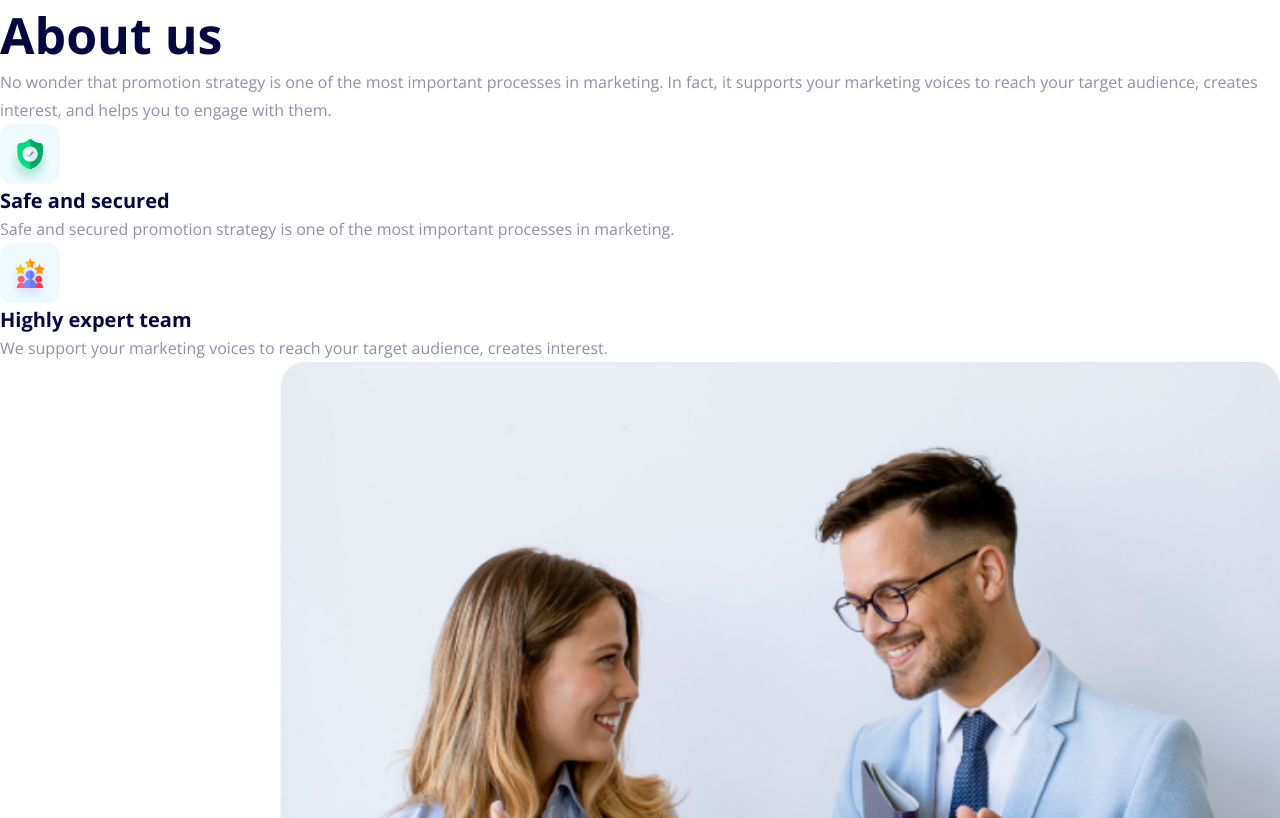
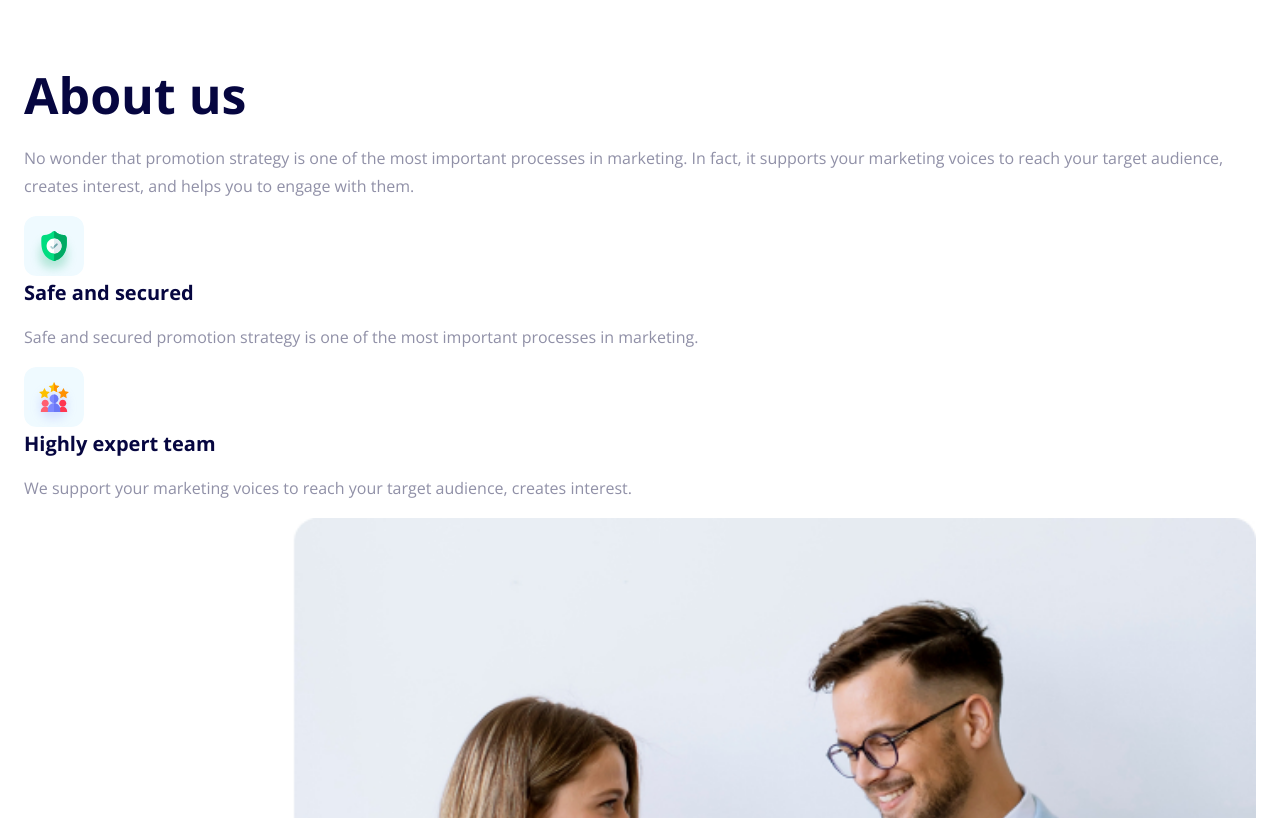
Before and after one commit to kurtP117/info-151, a plain HTML site: page deploy/index.html in a window 1280 px wide. Shown: the part 2522-3340 px from the top of the page. Drawn offline with nearby package versions, Linux system fonts and the light colour scheme; a script that the page names is missing.

Commit message:
Boxed About

```diff
--- a/deploy/index.html
+++ b/deploy/index.html
@@ -89,7 +89,7 @@
             </p>
         </div>
     </section>
-    <aside>
+    <aside id="abt-image">
         <img src="img/about/about-hero.jpg" alt="Image" class="img-scaler">
     </aside>
 </section><section id="packages">
--- a/dev/scss/sections/_about.scss
+++ b/dev/scss/sections/_about.scss
@@ -5,11 +5,15 @@
 
 #about{
     background-color: var(--white);
+    padding: 60px 24px;
+
     section{
         p{
             color: var(--grey);
             font-size: helpers.rem-calc(16);
             line-height: helpers.rem-calc(28);
+            margin-top: 16px;
+            margin-bottom: 16px;
         }
 
         #safe{
@@ -22,9 +26,17 @@
                 color: var(--grey);
                 font-size: helpers.rem-calc(16);
                 line-height: helpers.rem-calc(28);
+                margin-bottom: 16px;
             }
 
+
         }
+
+        #abt-image{
+            margin-top: 64px;
+
+        }
+
 
     }
 
```
Also changed, not shown: deploy/css/styles.css, 1 other file.
